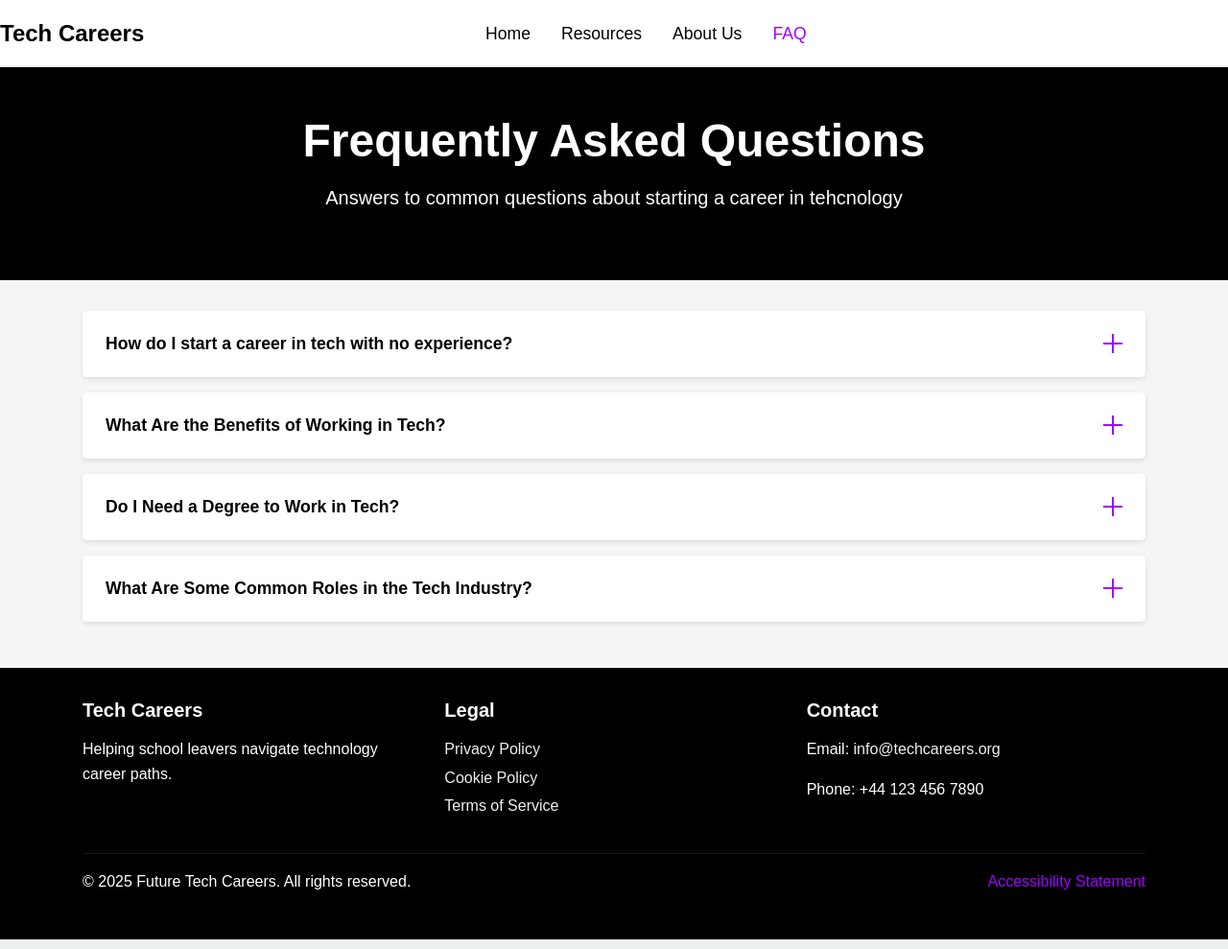
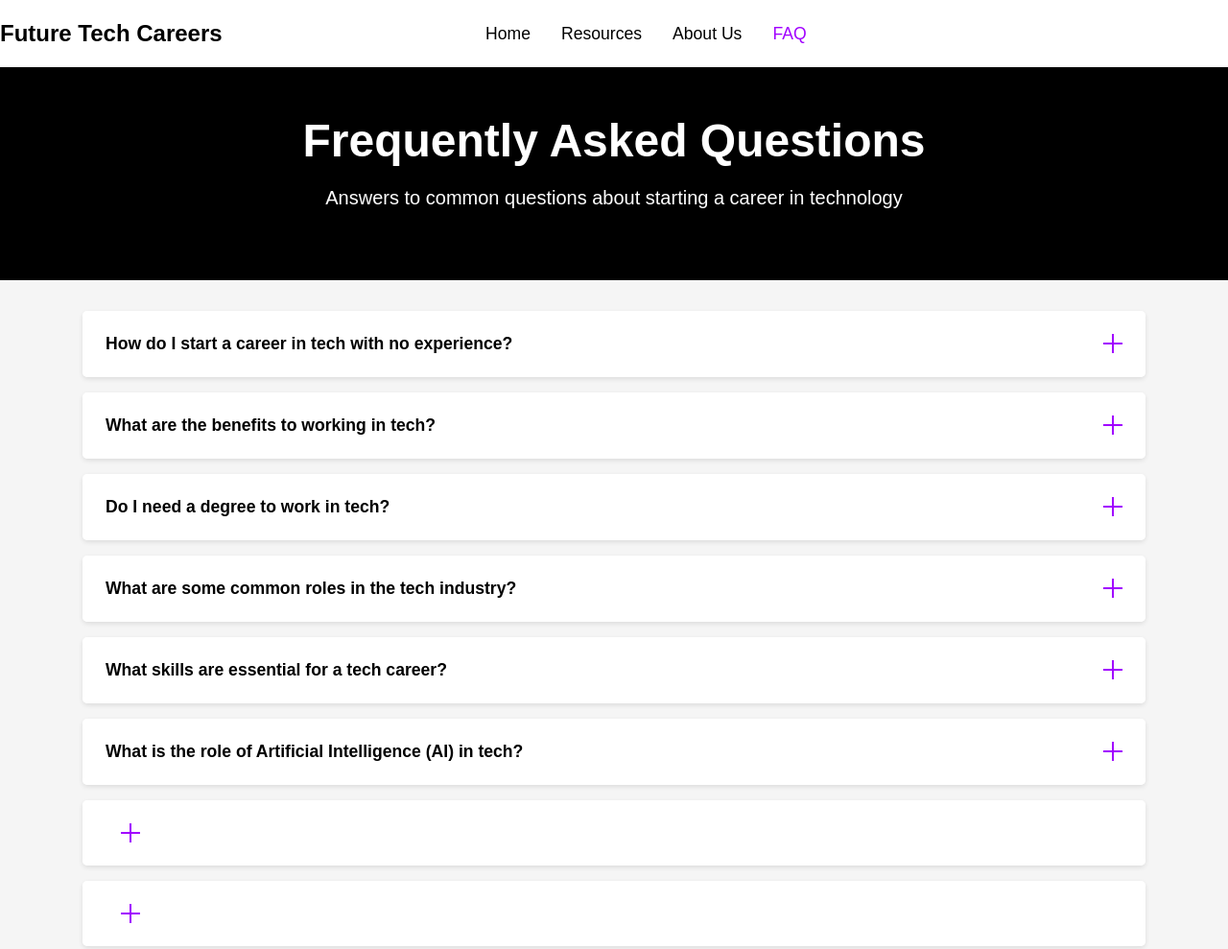
Before and after one commit to princek0/Accenture-Challenge-Project, a plain HTML site: page faq.html in a window 1280 px wide. Shown: the top 989 px of the page at 96% size. Drawn offline with Linux system fonts and the light colour scheme; a web font is replaced by a local one.

Commit message:
FAQ update

```diff
--- a/faq.html
+++ b/faq.html
@@ -10,7 +10,7 @@
 <body>
     <header>
         <nav id="main-nav">
-            <div class="logo">Tech Careers</div>
+            <div class="logo">Future Tech Careers</div>
             <button class="menu-toggle" aria-label="Toggle navigation menu">
                 <span class="bar"></span>
                 <span class="bar"></span>
@@ -29,7 +29,7 @@
         <section class="page-header">
             <div class="container">
                 <h1> Frequently Asked Questions</h1>
-                <p class="lead"> Answers to common questions about starting a career in tehcnology </p>
+                <p class="lead"> Answers to common questions about starting a career in technology </p>
             </div>
         </section>
 
@@ -56,7 +56,7 @@
 
                 <div class="faq-item">
                     <button class="faq-question" aria-expanded="false">
-                        What Are the Benefits of Working in Tech?
+                        What are the benefits to working in tech?
                         <span class="icon"></span>
                     </button>
                     <div class="faq-answer">
@@ -74,7 +74,7 @@
 
                 <div class="faq-item">
                     <button class="faq-question" aria-expanded="false">
-                        Do I Need a Degree to Work in Tech?
+                        Do I need a degree to work in tech?
                         <span class="icon"></span>
                     </button>
                     <div class="faq-answer">
@@ -86,7 +86,7 @@
 
                 <div class="faq-item">
                     <button class="faq-question" aria-expanded="false">
-                        What Are Some Common Roles in the Tech Industry?
+                        What are some common roles in the tech industry?
                         <span class="icon"></span>
                     </button>
                     <div class="faq-answer">
@@ -101,6 +101,61 @@
                             <li>Product Manager: Manages the development process of products, ensuring they meet both technical and market needs from concept to launch.</li>
                             <li>UX/UI Designer: Designs user-friendly interfaces and experiences for websites and apps.</li>
                         </ul>
+                    </div>
+                </div>
+
+                <div class="faq-item">
+                    <button class="faq-question" aria-expanded="false">
+                        What skills are essential for a tech career?
+                        <span class="icon"></span>
+                    </button>
+                    <div class="faq-answer">
+                        <p>
+                            Skills essential for a career in tech vary depending on the role, but generally include:
+                        </p>
+                        <ul>
+                            <li>Technical Skills: Expertise in programming languages (such as Python, Java, JavaScript), knowledge of databases, and familiarity with operating systems.</li>
+                            <li>Analytical Skills: Strong problem-solving and data analysis capabilities.</li>
+                            <li>Soft Skills: Effective communication, teamwork, and time management are crucial, especially for collaborative projects.</li>
+                            <li>Adaptability: The tech industry is constantly evolving, so the ability to quickly learn new tools and technologies is important.</li>
+
+                        </ul>
+                    </div>
+                </div>
+
+                <div class="faq-item">
+                    <button class="faq-question" aria-expanded="false">
+                        What is the role of Artificial Intelligence (AI) in tech?
+                        <span class="icon"></span>
+                    </button>
+                    <div class="faq-answer">
+                        <p>
+                            AI is transforming the tech industry by enabling machines to perform tasks that previously required human intelligence. This includes natural language processing, image recognition, and predictive analytics. AI is used in applications like chatbots, autonomous vehicles, and personalized recommendations.
+                        </p>
+                    </div>
+                </div>
+
+                <div class="faq-item">
+                    <button class="faq-question" aria-expanded="false">
+
+                        <span class="icon"></span>
+                    </button>
+                    <div class="faq-answer">
+                        <p>
+
+                        </p>
+                    </div>
+                </div>
+
+                <div class="faq-item">
+                    <button class="faq-question" aria-expanded="false">
+
+                        <span class="icon"></span>
+                    </button>
+                    <div class="faq-answer">
+                        <p>
+
+                        </p>
                     </div>
                 </div>
 
```
Also changed, not shown: about.html (+1 -1 lines), index.html (+2 -2 lines), resources.html (+2 -2 lines).
